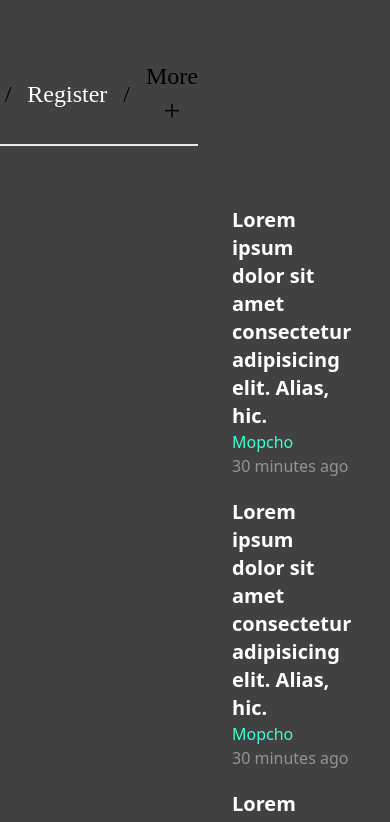
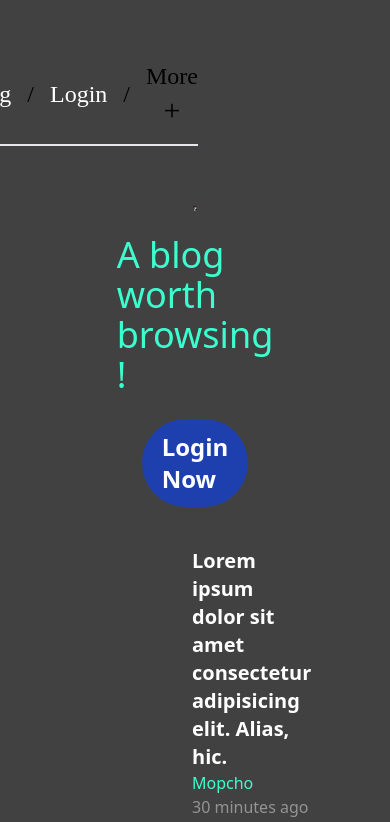
Before and after one commit to Mopcho/Small-NextJs-Project, a Next.js app in the folder client/: page / in a window 390 px wide. Shown: the top 822 px of the page. Built offline with nearby package versions, Linux system fonts and the light colour scheme; a web font is replaced by a local one.

Commit message:
Add call to action

```diff
--- a/client/src/app/(home)/layout.tsx
+++ b/client/src/app/(home)/layout.tsx
@@ -17,8 +17,6 @@ export default function HomeLayout({
                 <p>/</p>
                 <MenuLink href={'/login'}>Login</MenuLink>
                 <p>/</p>
-                <MenuLink href={'/register'}>Register</MenuLink>
-                <p>/</p>
                 <button className='hover:text-custom-green hover:scale-110'>More <span className="text-3xl">+</span></button>
             </ul>
         </nav>
--- a/client/src/app/(home)/page.tsx
+++ b/client/src/app/(home)/page.tsx
@@ -1,11 +1,14 @@
 import { StoryCard } from '@/components/StoryCard/StoryCard';
 import HOMEPAGE_IMAGE from '../../public/images/homepage-image.jpg';
+import Link from 'next/link';
 
 export default function Home() {
   return (
     <section className="hero-layout mt-10">
-      <main>
+      <main className='flex flex-col items-center gap-6'>
         <img src={HOMEPAGE_IMAGE.src} alt='hero' className="aspect-square rounded-xl w-3/4"></img>
+        <h2 className='text-custom-green text-4xl'>A blog worth browsing !</h2>
+        <Link href='/login' className='text-white text-2xl bg-blue-800 py-3 px-5 rounded-full font-bold hover:scale-110'>Login Now</Link>
       </main>
       <aside className='flex flex-col gap-5'>
         <StoryCard />
--- a/client/src/public/stylesheets/global.css
+++ b/client/src/public/stylesheets/global.css
@@ -121,6 +121,12 @@ a {
   grid-template-columns: 2fr 1fr;
   gap: 40px;
 }
+@media (max-width: 1025px) {
+  .hero-layout {
+    display: flex;
+    flex-direction: column;
+  }
+}
 
 .custom-green {
   color: var(--green);
```
Also changed, not shown: client/src/sass/global.scss (+11 -0 lines), 2 other files (tests, documents, lock files or other folders).
